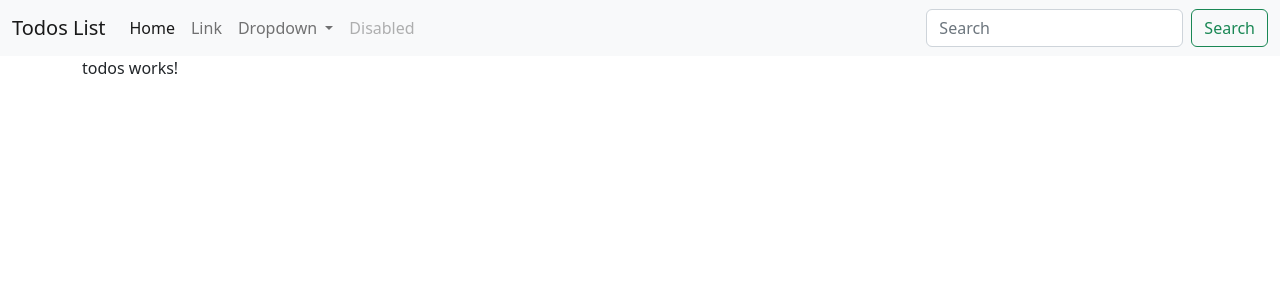
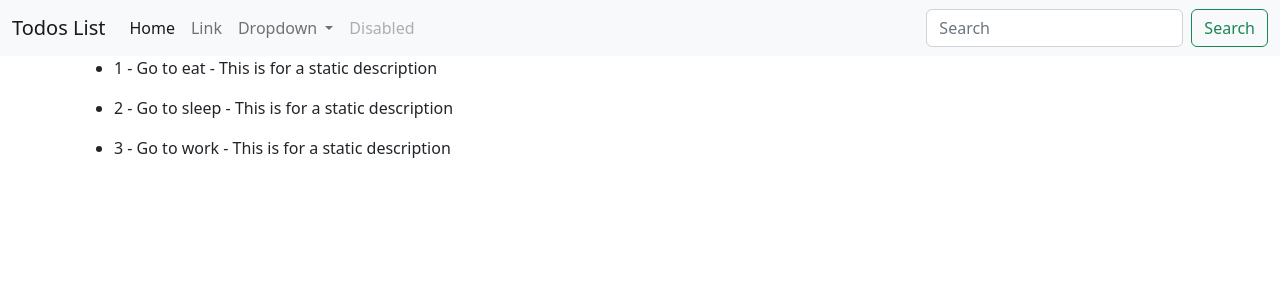
Before and after one commit to itx-shoaib/Todo-Angular, an Angular app: page / in a window 1280 px wide. Shown: the top 300 px of the page. Built offline with nearby package versions, Linux system fonts and the light colour scheme.

Commit message:
Using ngFor to populate the todos array

```diff
--- a/src/app/MyComponents/todos/todos.component.html
+++ b/src/app/MyComponents/todos/todos.component.html
@@ -1 +1,3 @@
-<p>todos works!</p>
+<ul *ngFor="let item of todo">
+    <li>{{item.id}} - {{item.title}} - {{item.desc}}</li>
+</ul>
```
